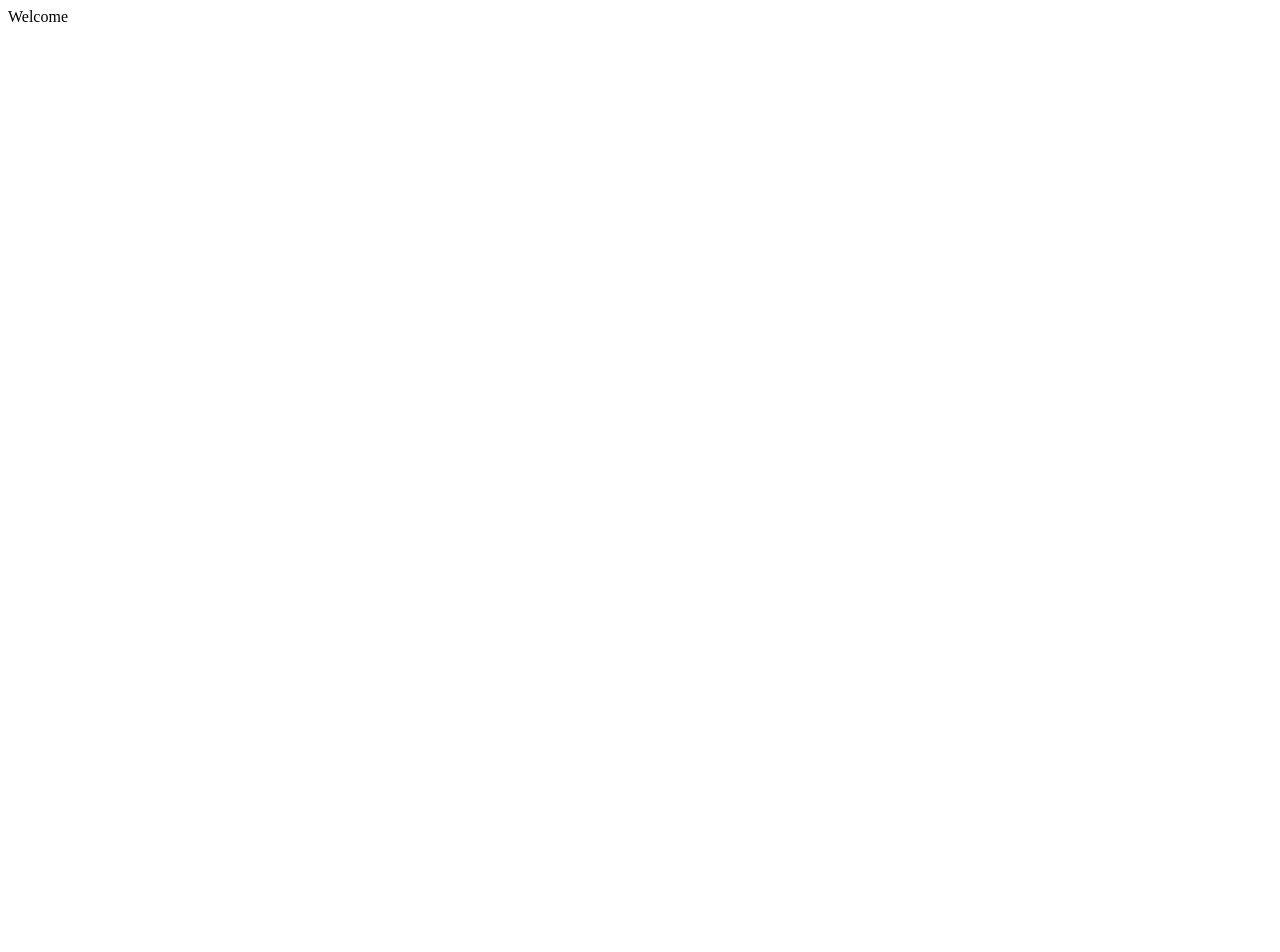
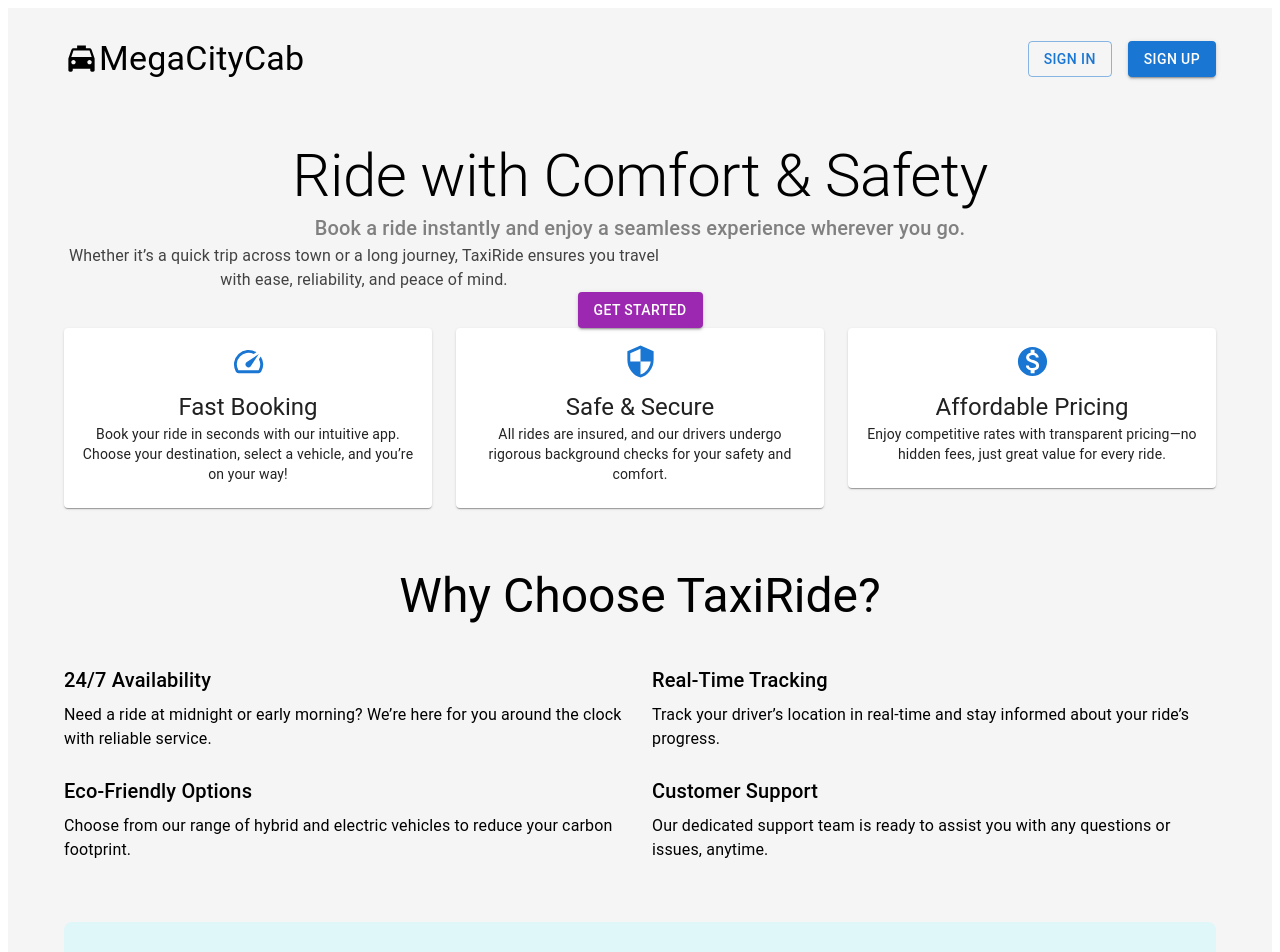
Before and after one commit to nadila2k/MegaCityCabClient, a React (Vite) app: page / in a window 1280 px wide. Shown: the top 952 px of the page. Before the commit the page ends 800 px from the top, so only its background shows below. Built offline with nearby package versions, Linux system fonts and the light colour scheme.

Commit message:
welcome page done

```diff
--- /dev/null
+++ b/src/pages/welcome/Welcome.module.css
@@ -0,0 +1,77 @@
+.root {
+  text-align: center;
+  padding: 20px;
+  background-color: #f5f5f5; /* Light background for contrast */
+}
+
+.header {
+  display: flex;
+  justify-content: space-between;
+  align-items: center;
+  padding: 10px 0;
+}
+
+.logo {
+  display: flex;
+  align-items: center;
+  font-weight: bold;
+}
+
+.authButton {
+  margin-left: 10px;
+}
+
+.hero {
+  margin-top: 50px;
+  text-align: center;
+}
+
+.heroTitle {
+  font-weight: bold;
+  margin-bottom: 10px;
+}
+
+.heroSubtitle {
+  color: gray;
+  margin-bottom: 20px;
+}
+
+.heroText {
+  color: #424242;
+  margin-bottom: 30px;
+  max-width: 600px;
+  margin-left: auto;
+  margin-right: auto;
+}
+
+.ctaButton {
+  background-color: #ff5722; /* Deep Orange */
+  color: white;
+}
+
+.features {
+  margin-top: 50px;
+}
+
+.benefits {
+  margin-top: 60px;
+  text-align: left;
+}
+
+.sectionTitle {
+  text-align: center;
+  margin-bottom: 20px;
+  font-weight: bold;
+}
+
+.cta {
+  margin-top: 60px;
+  padding: 40px 0;
+  background-color: #e0f7fa; /* Light cyan background */
+  border-radius: 8px;
+}
+
+.ctaText {
+  color: #424242;
+  margin-bottom: 20px;
+}
--- a/src/pages/welcome/index.jsx
+++ b/src/pages/welcome/index.jsx
@@ -1,7 +1,187 @@
 import React from "react";
+import { Link } from "react-router-dom"; // Import Link for routing
+import styles from "./Welcome.module.css";
+import {
+  Button,
+  Container,
+  Typography,
+  Grid,
+  Card,
+  CardContent,
+  Box,
+} from "@mui/material";
+import LocalTaxiIcon from "@mui/icons-material/LocalTaxi";
+import SecurityIcon from "@mui/icons-material/Security";
+import SpeedIcon from "@mui/icons-material/Speed";
+import MonetizationOnIcon from "@mui/icons-material/MonetizationOn";
 
 const Welcome = () => {
-  return <div>Welcome</div>;
+  return (
+    <div className={styles.root}>
+      <Container maxWidth="lg">
+        {/* Header with Sign-In and Sign-Up */}
+        <header className={styles.header}>
+          <Typography variant="h4" className={styles.logo}>
+            <LocalTaxiIcon fontSize="large" /> MegaCityCab
+          </Typography>
+          <Box>
+            <Button
+              component={Link}
+              to="/sign-in"
+              variant="outlined"
+              color="primary"
+              className={styles.authButton}
+              sx={{ mr: 2 }}
+            >
+              Sign In
+            </Button>
+            <Button
+              component={Link}
+              to="/sign-up"
+              variant="contained"
+              color="primary"
+              className={styles.authButton}
+            >
+              Sign Up
+            </Button>
+          </Box>
+        </header>
+
+        {/* Hero Section */}
+        <section className={styles.hero}>
+          <Typography variant="h2" className={styles.heroTitle}>
+            Ride with Comfort & Safety
+          </Typography>
+          <Typography variant="h6" className={styles.heroSubtitle}>
+            Book a ride instantly and enjoy a seamless experience wherever you go.
+          </Typography>
+          <Typography variant="body1" className={styles.heroText}>
+            Whether it’s a quick trip across town or a long journey, TaxiRide ensures you travel
+            with ease, reliability, and peace of mind.
+          </Typography>
+          <Button
+            component={Link}
+            to="/booking" // Assuming a booking route exists
+            variant="contained"
+            color="secondary"
+            className={styles.ctaButton}
+          >
+            Get Started
+          </Button>
+        </section>
+
+        {/* Features Section */}
+        <Grid container spacing={3} className={styles.features}>
+          <Grid item xs={12} md={4}>
+            <Card>
+              <CardContent>
+                <SpeedIcon fontSize="large" color="primary" />
+                <Typography variant="h5" mt={1}>
+                  Fast Booking
+                </Typography>
+                <Typography variant="body2">
+                  Book your ride in seconds with our intuitive app. Choose your destination, select
+                  a vehicle, and you’re on your way!
+                </Typography>
+              </CardContent>
+            </Card>
+          </Grid>
+          <Grid item xs={12} md={4}>
+            <Card>
+              <CardContent>
+                <SecurityIcon fontSize="large" color="primary" />
+                <Typography variant="h5" mt={1}>
+                  Safe & Secure
+                </Typography>
+                <Typography variant="body2">
+                  All rides are insured, and our drivers undergo rigorous background checks for
+                  your safety and comfort.
+                </Typography>
+              </CardContent>
+            </Card>
+          </Grid>
+          <Grid item xs={12} md={4}>
+            <Card>
+              <CardContent>
+                <MonetizationOnIcon fontSize="large" color="primary" />
+                <Typography variant="h5" mt={1}>
+                  Affordable Pricing
+                </Typography>
+                <Typography variant="body2">
+                  Enjoy competitive rates with transparent pricing—no hidden fees, just great
+                  value for every ride.
+                </Typography>
+              </CardContent>
+            </Card>
+          </Grid>
+        </Grid>
+
+        {/* Additional Content: Benefits Section */}
+        <section className={styles.benefits}>
+          <Typography variant="h3" className={styles.sectionTitle}>
+            Why Choose TaxiRide?
+          </Typography>
+          <Grid container spacing={3} mt={2}>
+            <Grid item xs={12} sm={6}>
+              <Typography variant="h6" gutterBottom>
+                24/7 Availability
+              </Typography>
+              <Typography variant="body1">
+                Need a ride at midnight or early morning? We’re here for you around the clock with
+                reliable service.
+              </Typography>
+            </Grid>
+            <Grid item xs={12} sm={6}>
+              <Typography variant="h6" gutterBottom>
+                Real-Time Tracking
+              </Typography>
+              <Typography variant="body1">
+                Track your driver’s location in real-time and stay informed about your ride’s
+                progress.
+              </Typography>
+            </Grid>
+            <Grid item xs={12} sm={6}>
+              <Typography variant="h6" gutterBottom>
+                Eco-Friendly Options
+              </Typography>
+              <Typography variant="body1">
+                Choose from our range of hybrid and electric vehicles to reduce your carbon
+                footprint.
+              </Typography>
+            </Grid>
+            <Grid item xs={12} sm={6}>
+              <Typography variant="h6" gutterBottom>
+                Customer Support
+              </Typography>
+              <Typography variant="body1">
+                Our dedicated support team is ready to assist you with any questions or issues,
+                anytime.
+              </Typography>
+            </Grid>
+          </Grid>
+        </section>
+
+        {/* Call to Action */}
+        <section className={styles.cta}>
+          <Typography variant="h4" gutterBottom>
+            Ready to Ride?
+          </Typography>
+          <Typography variant="body1" className={styles.ctaText}>
+            Join thousands of happy passengers who trust TaxiRide for their daily travel needs.
+          </Typography>
+          <Button
+            component={Link}
+            to="/signup"
+            variant="contained"
+            color="primary"
+            className={styles.ctaButton}
+          >
+            Sign Up Now
+          </Button>
+        </section>
+      </Container>
+    </div>
+  );
 };
 
 export default Welcome;
```
